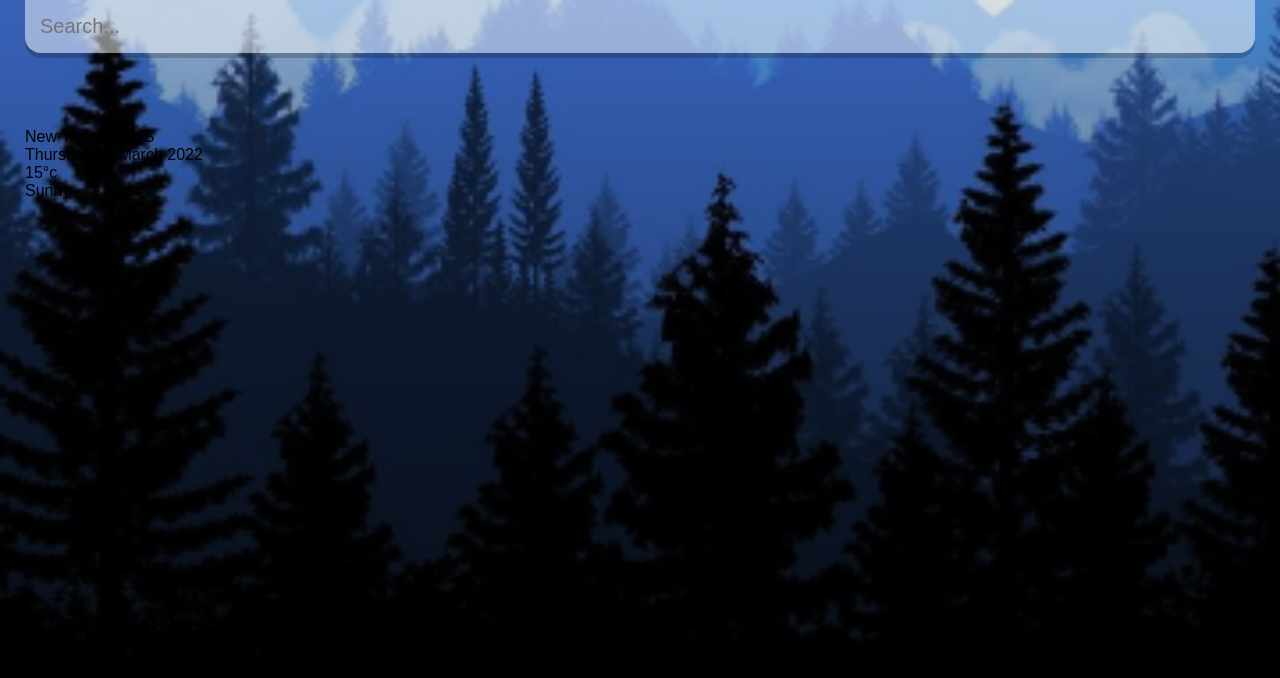
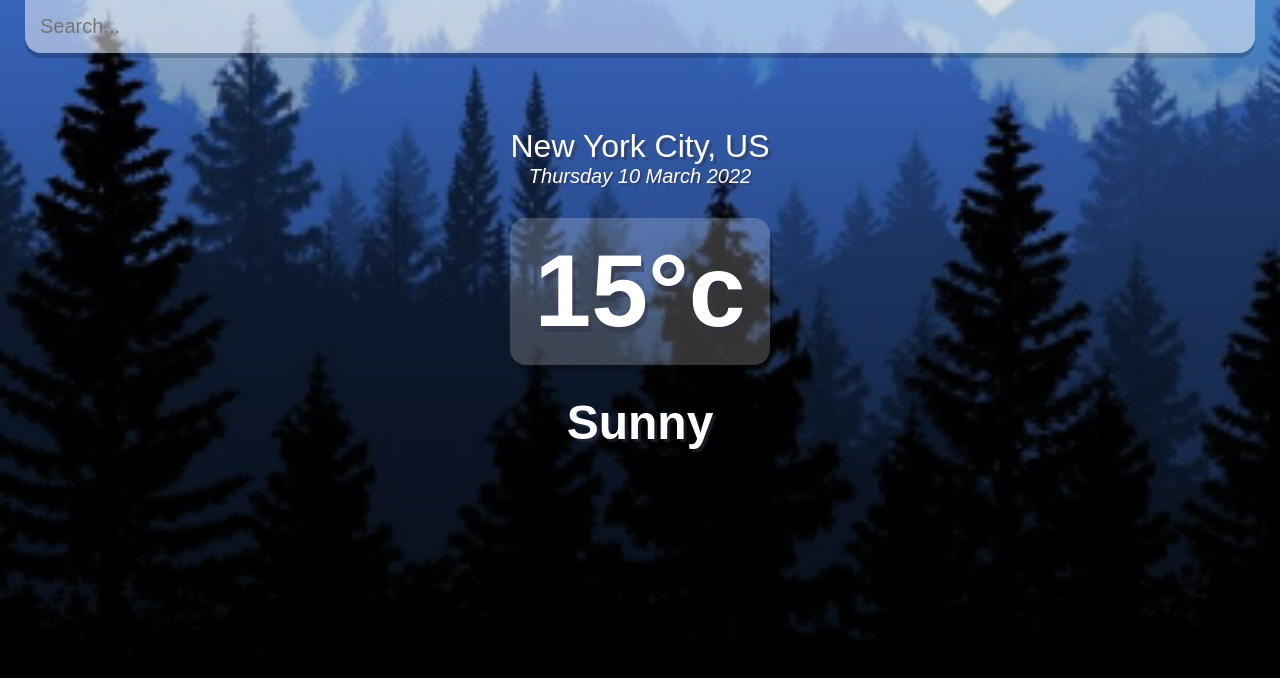
Before and after one commit to AntonPavl96/react-weather-app, a React (Create React App) app: page / in a window 1280 px wide. Shown: the top 678 px of the page. Built offline with nearby package versions, Linux system fonts and the light colour scheme.

Commit message:
added more styling

```diff
--- a/src/index.css
+++ b/src/index.css
@@ -59,3 +59,49 @@
 .search-box .search-bar:focus {
   background-color: rgba(255, 255, 255, 0.75);
 }
+
+.location-box .location {
+  color: #fff;
+  font-size: 32px;
+  font-weight: 500;
+  text-align: center;
+  text-shadow: 3px 3px rgba(50, 50, 70, 0.5);
+}
+
+.location-box .date {
+  color: #fff;
+  font-size: 20px;
+  font-weight: 300;
+  font-style: italic;
+  text-align: center;
+  text-shadow: 2px 2px rgba(50, 50, 70, 0.5);
+}
+
+.weather-box {
+  text-align: center;
+}
+
+.weather-box .temp {
+  position: relative;
+  display: inline-block;
+  margin: 30px auto;
+  background-color: rgba(255, 255, 255, 0.2);
+  border-radius: 16px;
+
+  padding: 15px 25px;
+
+  color: #fff;
+  font-size: 102px;
+  font-weight: 900;
+
+  text-shadow: 3px 6px rgba(50, 50, 70, 0.5);
+  text-align: center;
+  box-shadow: 3px 6px rgba(0, 0, 0, 0.2);
+}
+
+.weather-box .weather {
+  color: #fff;
+  font-size: 48px;
+  font-weight: 700;
+  text-shadow: 3px 3px rgba(50, 50, 70, 0.5);
+}
```
